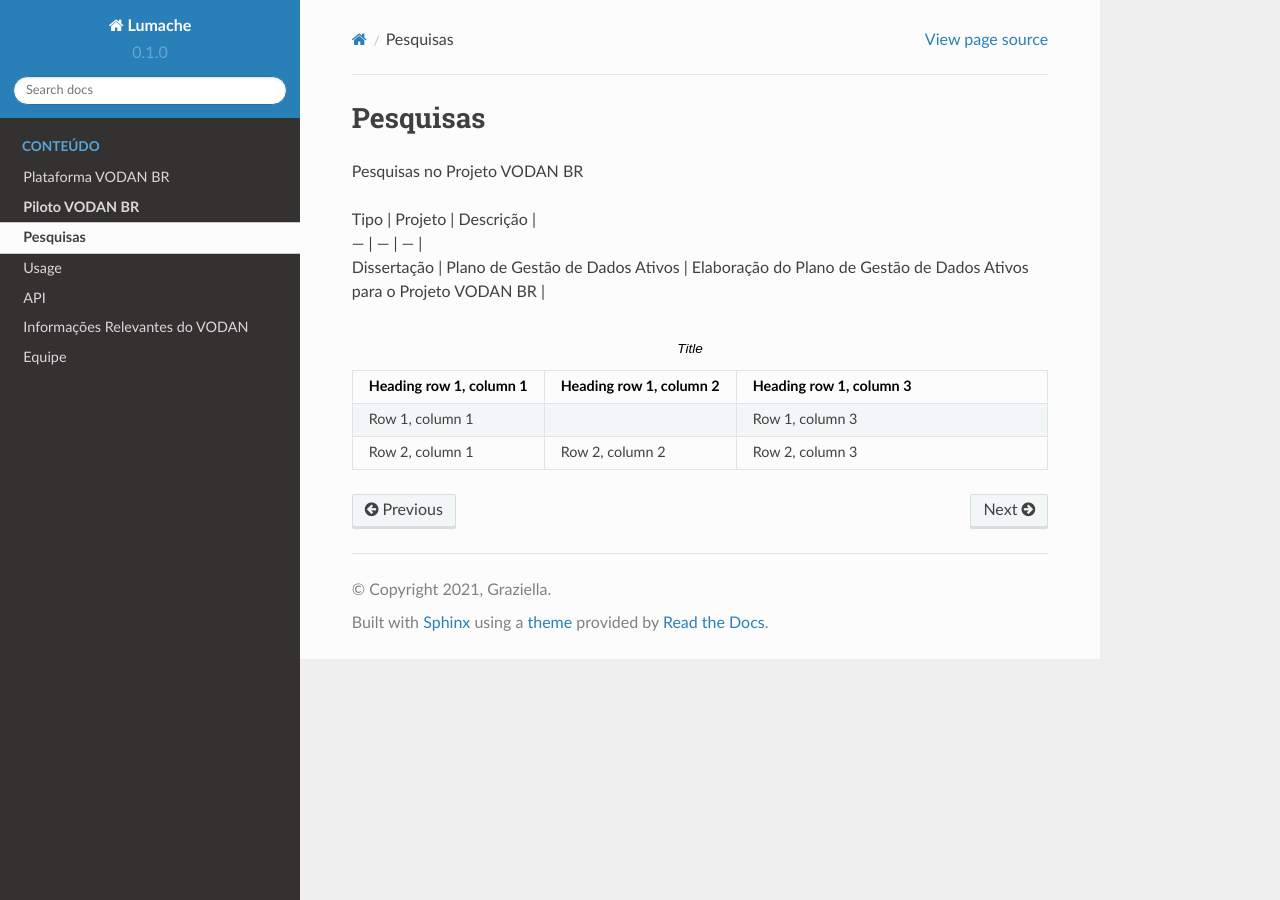
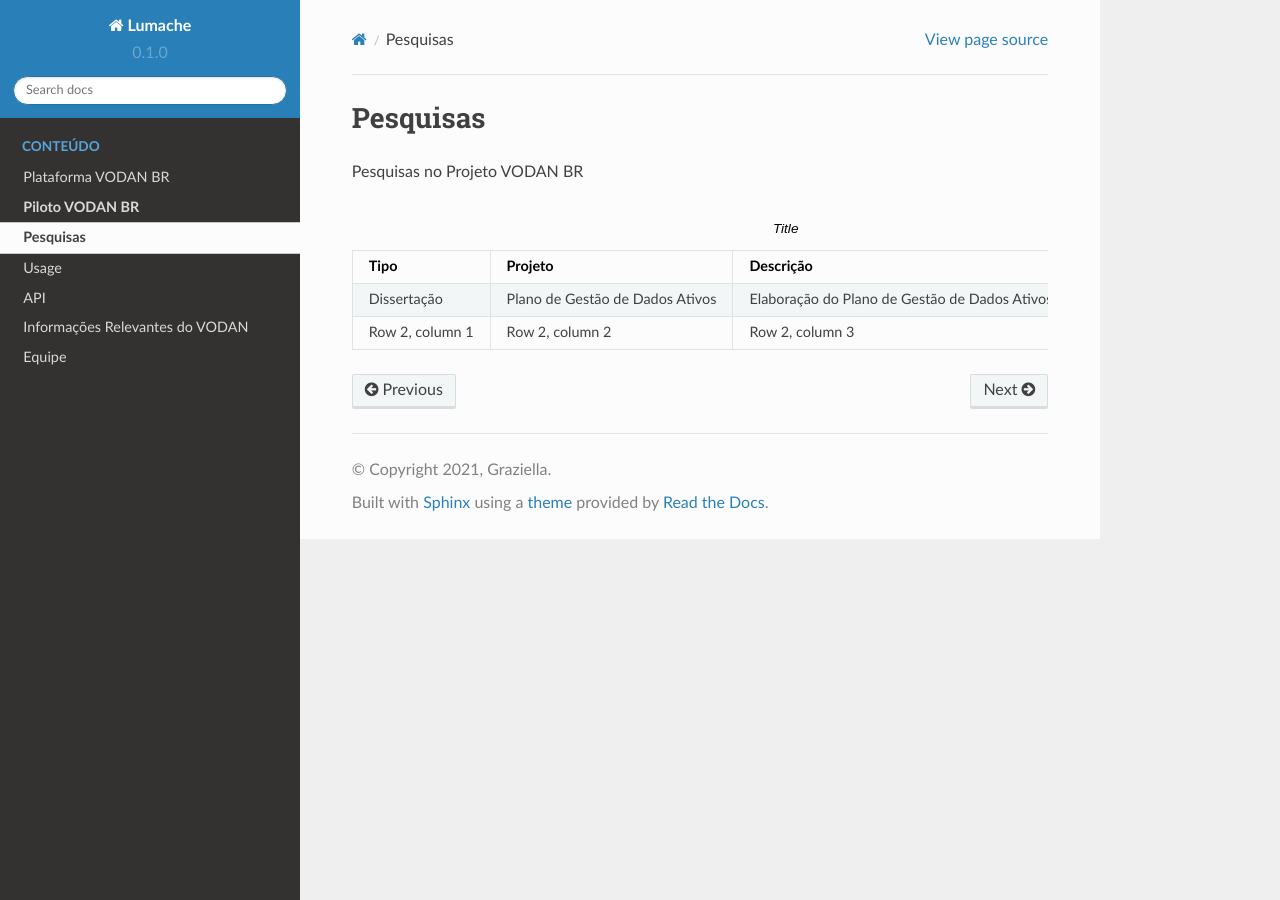
Before and after one commit to vodanbr/wiki, a Sphinx documentation site: the page built from docs/source/pesquisas.rst, in a window 1280 px wide. Built offline with Sphinx 7.4.7 and the Read the Docs theme 2.0.0, drawn with Linux system fonts in a browser that asks for light colours.

Commit message:
Update pesquisas.rst

```diff
--- a/docs/source/pesquisas.rst
+++ b/docs/source/pesquisas.rst
@@ -1,23 +1,17 @@
 Pesquisas
 +++++++++
 Pesquisas no Projeto VODAN BR
-
-| Tipo | Projeto | Descrição |
-| --- | --- | --- |
-| Dissertação |	Plano de Gestão de Dados Ativos | Elaboração do Plano de Gestão de Dados Ativos para o Projeto VODAN BR |
-
-
 
 .. list-table:: Title
    :widths: 25 25 50
    :header-rows: 1
 
-   * - Heading row 1, column 1
-     - Heading row 1, column 2
-     - Heading row 1, column 3
-   * - Row 1, column 1
-     -
-     - Row 1, column 3
+   * - Tipo
+     - Projeto
+     - Descrição
+   * - Dissertação
+     - Plano de Gestão de Dados Ativos
+     - Elaboração do Plano de Gestão de Dados Ativos para o Projeto VODAN BR
    * - Row 2, column 1
      - Row 2, column 2
      - Row 2, column 3
```
